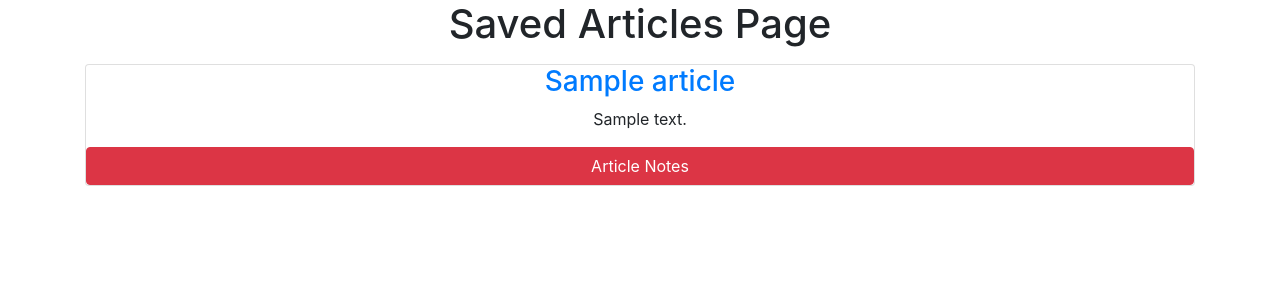
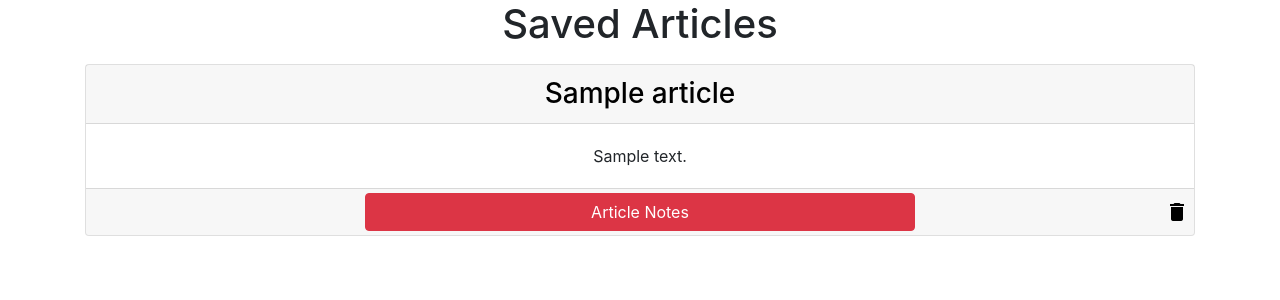
Before and after one commit to BenRGarcia/news-scraper, a Node server app: page /articles/saved in a window 1280 px wide. Shown: the part 56-356 px from the top of the page. Run offline with Node 20, Linux system fonts and the light colour scheme; tables that the repository leaves empty hold one stand-in row (values such as "Sample post"); some libraries are stand-ins or nearby versions.

Commit message:
Build saved article template

```diff
--- a/views/saved.hbs
+++ b/views/saved.hbs
@@ -1,25 +1,50 @@
-<h1>Saved Articles Page</h1>
+<h1>Saved Articles</h1>
 {{#each savedArticles}}
   <div
-    class="card my-3"
+    class="card my-3 position-relative"
   >
-    <a
-      href="{{ link }}"
+  <a
+    class="position-absolute"
+    style="bottom: 5px; right: 5px; color: initial;"
+    href="#"
+    data-id="{{ _id }}"
+  >
+    <i
+      class="material-icons"
+      data-id="{{ _id }}"
     >
-      <h3>
-        {{ title }}
+      delete
+    </i>
+  </a>
+
+      <h3
+        class="card-header"
+      >
+        <a
+          href="{{ link }}"
+          style="color: initial;"
+        >
+          {{ title }}
+        </a>
       </h3>
-    </a>
-    <p>
-      {{ preview }}
-    </p>
+    <div
+      class="card-body"
+    >
+      <p
+        class="card-text"
+      >
+        {{ preview }}
+      </p>
+    </div>
+    <div class="card-footer p-1">
     <button
-      class="btn btn-danger"
+      class="btn btn-danger w-50 mx-auto"
       data-comments=""
       data-id="{{ _id }}"
     >
       Article Notes
     </button>
+    </div>
   </div>
 {{/each}}
 
```
